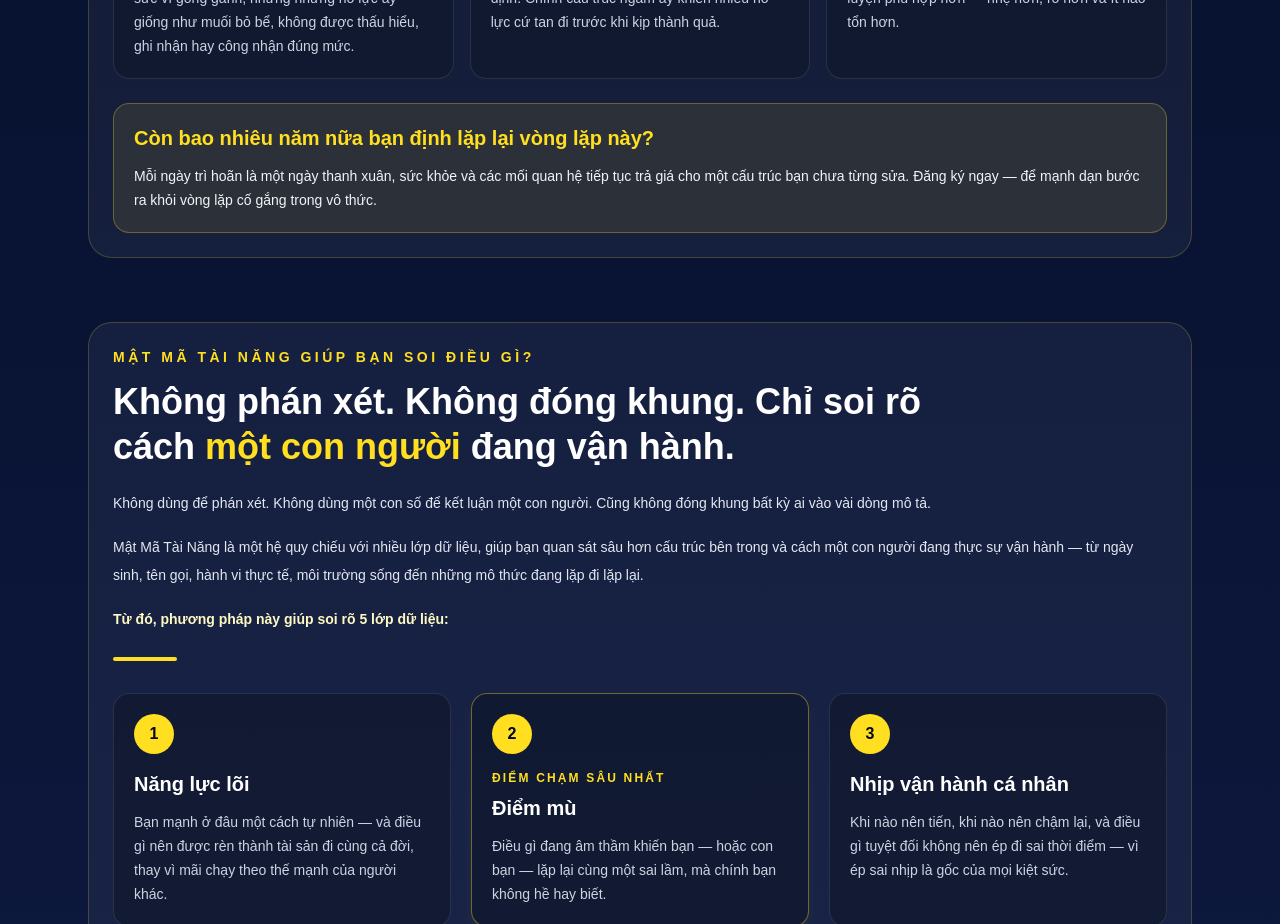
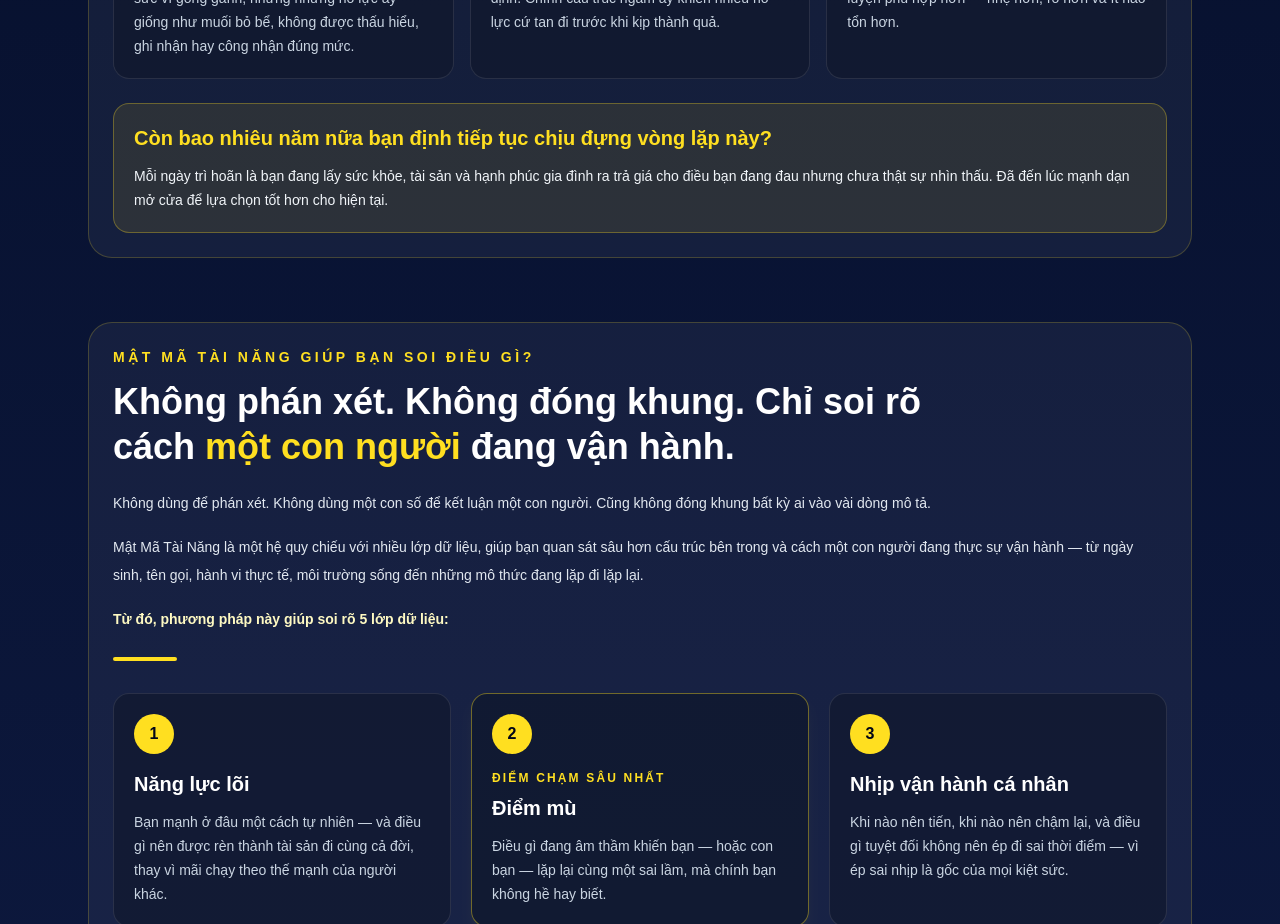
Before and after one commit to lanmatmathinhvuong-dot/mtmv, a Next.js app: page / in a window 1280 px wide. Shown: the part 2220-3144 px from the top of the page. Built offline with nearby package versions, Linux system fonts and the light colour scheme; no server answers.

Commit message:
tinh chinh noi dung module mac ket

```diff
--- a/app/page.tsx
+++ b/app/page.tsx
@@ -212,10 +212,10 @@ Một vấn đề cứ quay lại nhiều lần không hẳn là xui xẻo. Nó
 
   <div className="mt-6 rounded-2xl border border-yellow-300/30 bg-yellow-300/10 p-5">
     <h3 className="text-xl font-black text-yellow-300">
-      Còn bao nhiêu năm nữa bạn định lặp lại vòng lặp này?
+      Còn bao nhiêu năm nữa bạn định tiếp tục chịu đựng vòng lặp này?
     </h3>
     <p className="mt-3 text-sm leading-6 text-slate-100">
-      Mỗi ngày trì hoãn là một ngày thanh xuân, sức khỏe và các mối quan hệ tiếp tục trả giá cho một cấu trúc bạn chưa từng sửa. Đăng ký ngay — để mạnh dạn bước ra khỏi vòng lặp cố gắng trong vô thức.
+      Mỗi ngày trì hoãn là bạn đang lấy sức khỏe, tài sản và hạnh phúc gia đình ra trả giá cho điều bạn đang đau nhưng chưa thật sự nhìn thấu. Đã đến lúc mạnh dạn mở cửa để lựa chọn tốt hơn cho hiện tại.
     </p>
   </div>
 </section>
```
